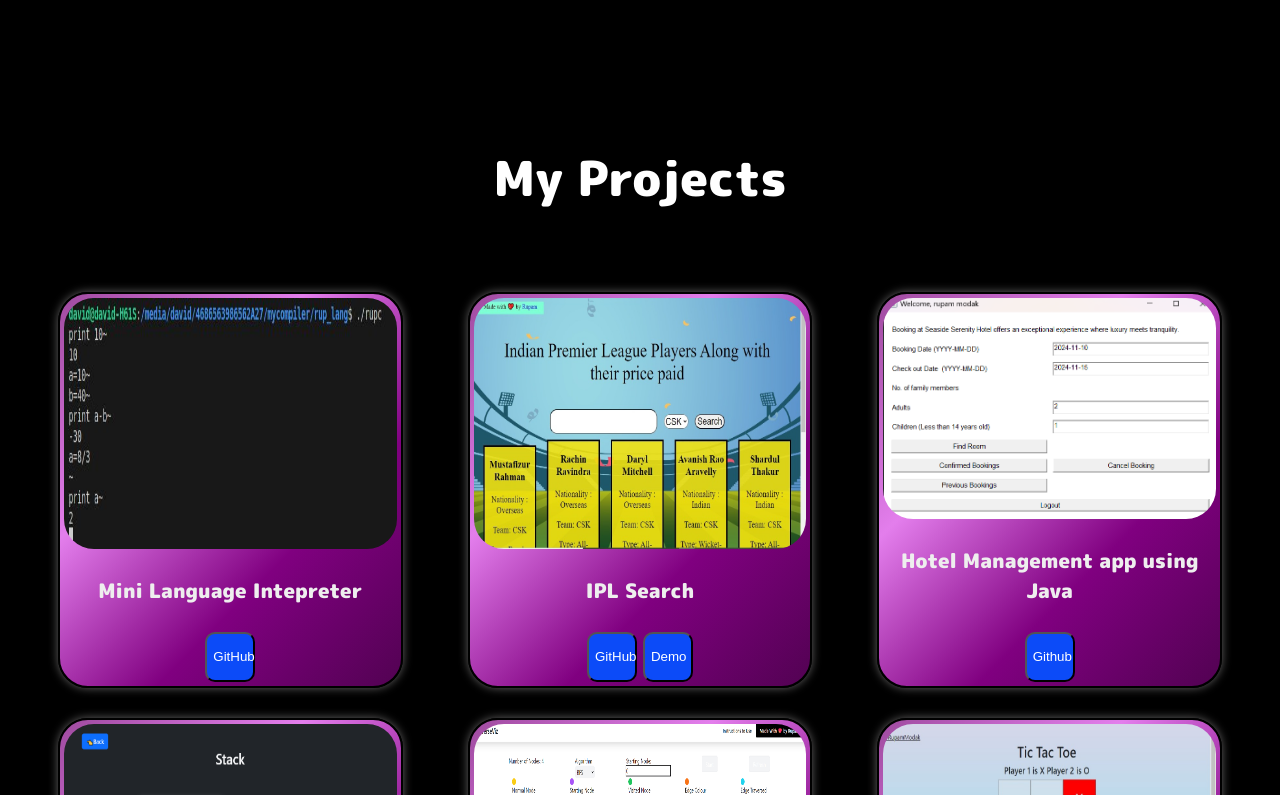
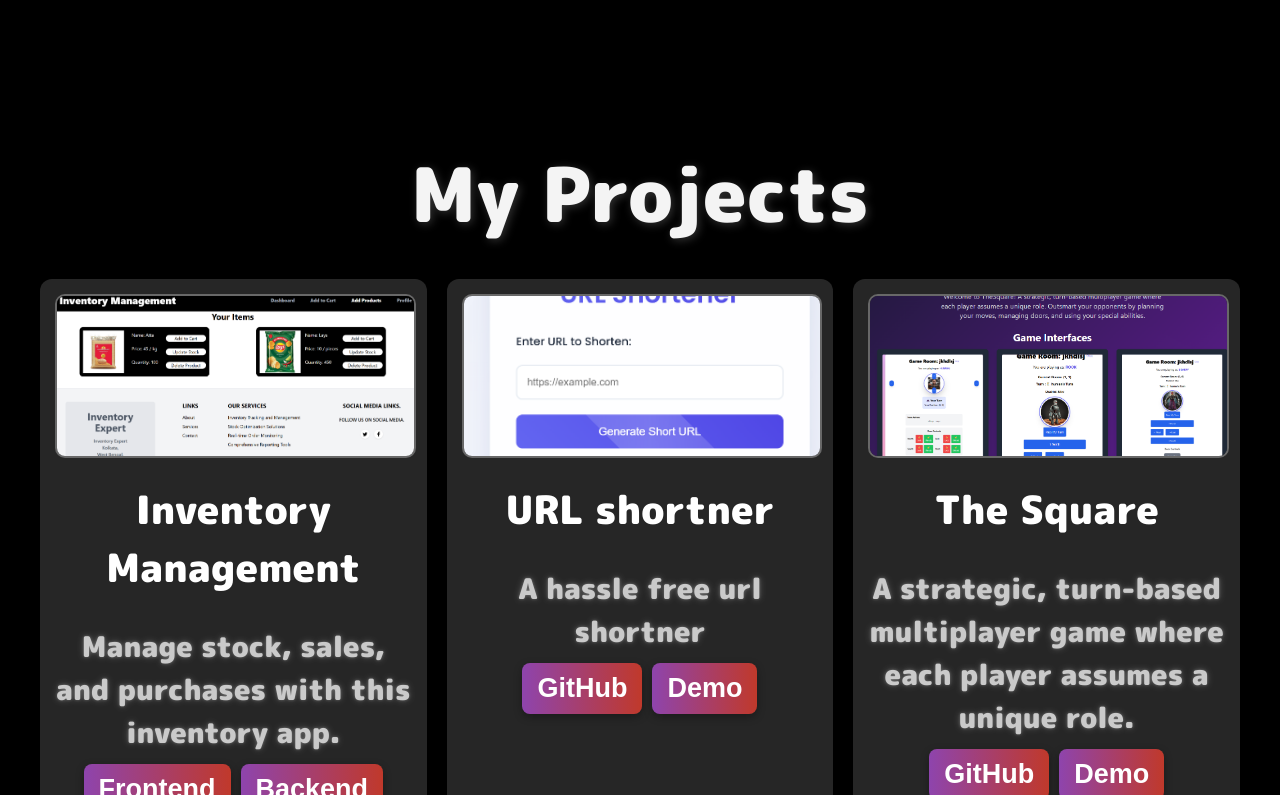
Before and after one commit to Mapur2/new_portfolio, a plain HTML site: page index.html in a window 1280 px wide. Shown: the part 2005-2800 px from the top of the page. Drawn offline with nearby package versions, Linux system fonts and the light colour scheme.

Commit message:
reorganised projects

```diff
--- a/index.html
+++ b/index.html
@@ -152,83 +152,105 @@
             <div id="school"><br><br><br><br><br><br><br>National Gems Higher Seconday School (2007-2022)</div>
         </div>
         <section id="projects">
-            <h1 style="text-align: center;">My Projects</h1>
-            <div class="proj" id="pr1">
-                <div class="links">
-                    <img src="compiler.jpg" alt="">
-                    <h4>Mini Language Intepreter</h4>
-                    <a href="https://github.com/Mapur2/lex_yacc" target="_blank"><button>GitHub</button></a>
-                </div>
-                <div class="links">
-                    <img src="iplsearch.jfif" alt="">
-                    <h4>IPL Search</h4>
-                    <div style="display: flex; justify-content: space-evenly;">
-                        <a href="https://mapur2.github.io/iplsearch/" target="_blank"><button>GitHub</button></a>
-                        &nbsp;
-                        <a href="https://iplsearch.onrender.com/" target="_blank"><button>Demo</button></a>
-                    </div>
-                </div>
-                <div class="links">
-                    <img src="HotelManagement.png" alt="">
-                    <h4>Hotel Management app using Java</h4>
-                    <a href="https://github.com/Mapur2/java-hotel-mananagement"
-                        target="_blank"><button>Github</button></a>
-                </div>
-                <div class="links">
-                    <img src="sqv.PNG" alt="">
-                    <h4>Stack Queue Visualizer</h4>
-                    <a href="https://mapur2.github.io/stack-queue_visualizer/" target="_blank"><button>Demo</button></a>
-                </div>
-                <div class="links">
-                    <img src="traversviz.png" alt="">
-                    <h4>TraverseViz</h4>
-                    <a href="https://traverse-viz.vercel.app/" target="_blank"><button>Demo</button></a>
-                </div>
-                <div class="links" id="tic-tac">
-                    <img src="TicTac.jfif" alt="">
-                    <h4>Tic Tac Toe</h4>
-                    <a href="https://mapur2.github.io/tic_tac_toe/" target="_blank"><button>Demo</button></a>
-                </div>
-                <div class="links" id="tic-tac">
-                    <img src="sorting.png" alt="">
-                    <h4>Sorting Visualizer</h4>
-                    <a href="https://sorting-visualizer-jade-delta.vercel.app/"
-                        target="_blank"><button>Demo</button></a>
-                </div>
-                <div class="links">
-                    <img src="guessNumber.png" alt="">
-                    <h4>Guess the Number(Using React )</h4>
-                    <a href="https://guess-number-react.vercel.app/" target="_blank"><button>Demo</button></a>
-                </div>
-                <div class="links">
-                    <img src="myBlog.png" alt="">
-                    <h4>Blogging Website (Using React And NodeJs)</h4>
-                    <a href="https://github.com/Mapur2/myBlog" target="_blank"><button>GitHub Link</button></a>
-                </div>
-                <div class="links">
-                    <img src="weather.PNG" alt="">
-                    <h4>WeatherCast</h4>
-                    <a href="https://mapur2.github.io/weathercast/" target="_blank"><button>Demo</button></a>
-                </div>
-                <div class="links">
-                    <img src="silent-pulse.png" alt="">
-                    <h4>Silent Pulse</h4>
-                    <a href="https://silent-pulse-2umc.vercel.app" target="_blank"><button>Demo</button></a>
-                </div>
-
-                <div class="links">
-                    <img src="inventry.png" alt="">
+            <h1 class="section-title">My Projects</h1>
+            <div class="projects-container">
+                <div class="project-card">
+                    <img src="inventry.png" alt="Inventory Management">
                     <h4>Inventory Management</h4>
-                    <div style="display: flex; justify-content: space-evenly;">
-                        <a href="https://github.com/Mapur2/kaet" target="_blank"><button>Frontend</button></a>
-                        &nbsp;
-                        &nbsp;
+                    <p>Manage stock, sales, and purchases with this inventory app.</p>
+                    <div class="button-group">
+                        <a href="https://github.com/Mapur2/inventoryManager"
+                            target="_blank"><button>Frontend</button></a>
                         <a href="https://github.com/Mapur2/inventry_backend"
                             target="_blank"><button>Backend</button></a>
                     </div>
                 </div>
+
+                <div class="project-card">
+                    <img src="urlshort.png" alt="IPL Search">
+                    <h4>URL shortner</h4>
+                    <p>A hassle free url shortner</p>
+                    <div class="button-group">
+                        <a href="https://github.com/Mapur2/url_shortner" target="_blank"><button>GitHub</button></a>
+                        <a href="https://urlshortner-production-0cf2.up.railway.app/"
+                            target="_blank"><button>Demo</button></a>
+                    </div>
+                </div>
+                <div class="project-card">
+                    <img src="thesquare.png" alt="IPL Search">
+                    <h4>The Square</h4>
+                    <p>A strategic, turn-based multiplayer game where each player assumes a unique role.</p>
+                    <div class="button-group">
+                        <a href="https://github.com/Mapur2/TheSquare" target="_blank"><button>GitHub</button></a>
+                        <a href="https://the-square-omega.vercel.app" target="_blank"><button>Demo</button></a>
+                    </div>
+                </div>
+
+
+                <div class="project-card">
+                    <img src="compiler.jpg" alt="Mini Language Interpreter">
+                    <h4>Mini Language Interpreter</h4>
+                    <p>A simple interpreter for a mini programming language using Lex & Yacc.</p>
+                    <a href="https://github.com/Mapur2/lex_yacc" target="_blank"><button>GitHub</button></a>
+                </div>
+
+                <div class="project-card">
+                    <img src="iplsearch.jfif" alt="IPL Search">
+                    <h4>IPL Search</h4>
+                    <p>Search and analyze IPL cricket match data with this web app.</p>
+                    <div class="button-group">
+                        <a href="https://mapur2.github.io/iplsearch/" target="_blank"><button>GitHub</button></a>
+                        <a href="https://iplsearch.onrender.com/" target="_blank"><button>Demo</button></a>
+                    </div>
+                </div>
+
+                <div class="project-card">
+                    <img src="HotelManagement.png" alt="Hotel Management App">
+                    <h4>Hotel Management App</h4>
+                    <p>A Java-based application for managing hotel bookings and records.</p>
+                    <a href="https://github.com/Mapur2/java-hotel-mananagement"
+                        target="_blank"><button>GitHub</button></a>
+                </div>
+                <div class="project-card">
+                    <img src="traversviz.png" alt="TraverseViz">
+                    <h4>TraverseViz</h4>
+                    <p>Visualize graph traversals like BFS and DFS dynamically.</p>
+                    <div class="button-group">
+                        <a href="https://github.com/Mapur2/traverseViz"
+                            target="_blank"><button>GitHub</button></a>
+                        <a href="https://traverse-viz.vercel.app/"
+                            target="_blank"><button>Demo</button></a>
+                    </div>
+                </div>
+
+                <div class="project-card">
+                    <img src="sorting.png" alt="Sorting Visualizer">
+                    <h4>Sorting Visualizer</h4>
+                    <p>See how different sorting algorithms work in real-time.</p>
+                    <div class="button-group">
+                        <a href="https://github.com/Mapur2/sorting_visualizer"
+                            target="_blank"><button>GitHub</button></a>
+                        <a href="https://sorting-visualizer-jade-delta.vercel.app/"
+                            target="_blank"><button>Demo</button></a>
+                    </div>
+                </div>
+
+                <div class="project-card">
+                    <img src="TicTac.jfif" alt="Tic Tac Toe">
+                    <h4>Tic Tac Toe</h4>
+                    <p>A simple web-based Tic Tac Toe game built with JavaScript.</p>
+                    <a href="https://mapur2.github.io/tic_tac_toe/" target="_blank"><button>Demo</button></a>
+                </div>
+                <div class="project-card">
+                    <img src="weather.PNG" alt="WeatherCast">
+                    <h4>WeatherCast</h4>
+                    <p>Get real-time weather updates using this simple web app.</p>
+                    <a href="https://mapur2.github.io/weathercast/" target="_blank"><button>Demo</button></a>
+                </div>
+
             </div>
         </section>
+
         <div id="contact" class="contact">
             <h3>RMCodes</h3>
             <div>
--- a/style.css
+++ b/style.css
@@ -77,6 +77,7 @@ body {
     font-size: 20px;
     font-weight: bold;
     cursor: pointer;
+    color: red;
 }
 
 .close-btn:hover {
@@ -770,3 +771,98 @@ p {
     padding-top: 25%;
     font-size: 50px;
 }
+
+
+/* Section Title */
+.section-title {
+    text-align: center;
+    font-size: 2.5em;
+    font-weight: bold;
+    margin-bottom: 20px;
+    color: #f4f4f4;
+    text-shadow: 2px 2px 10px rgba(255, 255, 255, 0.2);
+}
+
+/* Projects Container */
+.projects-container {
+    display: grid;
+    grid-template-columns: repeat(auto-fit, minmax(300px, 1fr));
+    gap: 20px;
+    padding: 20px;
+    max-width: 1200px;
+    margin: auto;
+}
+
+/* Project Card */
+.project-card {
+    background: rgba(255, 255, 255, 0.15);
+    backdrop-filter: blur(10px);
+    padding: 15px;
+    border-radius: 12px;
+    box-shadow: 0px 4px 10px rgba(0, 0, 0, 0.3);
+    text-align: center;
+    transition: transform 0.3s ease-in-out, box-shadow 0.3s ease-in-out;
+}
+
+.project-card:hover {
+    transform: translateY(-5px);
+    box-shadow: 0px 6px 15px rgba(0, 0, 0, 0.4);
+}
+
+/* Project Image */
+.project-card img {
+    width: 100%;
+    height: 160px;
+    object-fit: cover;
+    border-radius: 10px;
+    border: 2px solid rgba(255, 255, 255, 0.3);
+}
+
+/* Project Title */
+.project-card h4 {
+    margin: 10px 0;
+    font-size: 1.3em;
+    color: #fff;
+    font-weight: 600;
+}
+
+/* Project Description */
+.project-card p {
+    font-size: 0.95em;
+    color: #f4f4f4;
+    opacity: 0.8;
+    margin-bottom: 10px;
+}
+
+/* Buttons */
+button {
+    background: linear-gradient(to right, #8e44ad, #c0392b);
+    color: white;
+    border: none;
+    padding: 10px 15px;
+    border-radius: 8px;
+    cursor: pointer;
+    font-size: 0.9em;
+    font-weight: bold;
+    transition: background 0.3s, transform 0.2s;
+    box-shadow: 0px 3px 8px rgba(0, 0, 0, 0.3);
+}
+
+button:hover {
+    background: linear-gradient(to right, #9b59b6, #e74c3c);
+    transform: scale(1.05);
+}
+
+/* Button Group */
+.button-group {
+    display: flex;
+    justify-content: center;
+    gap: 10px;
+}
+
+/* Responsive Design */
+@media (max-width: 768px) {
+    .projects-container {
+        grid-template-columns: 1fr;
+    }
+}
```
Also changed, not shown: thesquare.png (added), urlshort.png (added).
